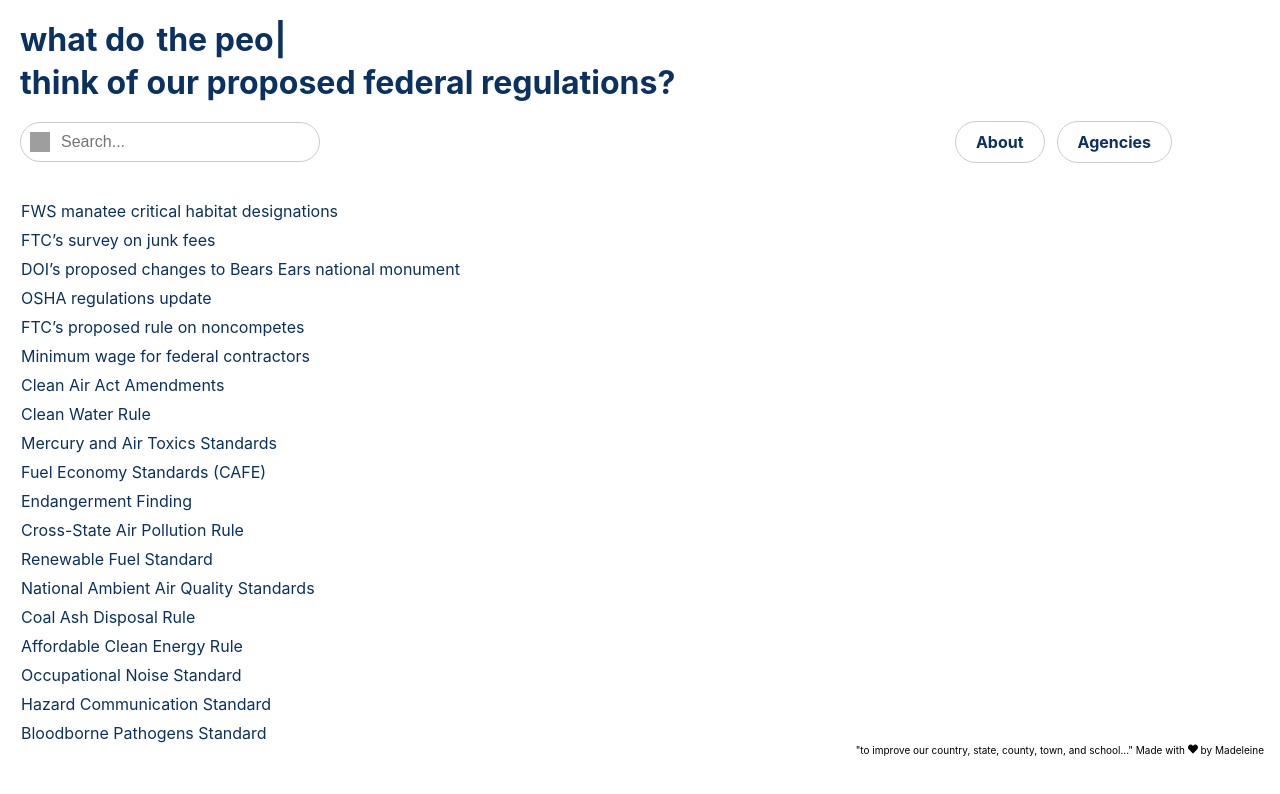
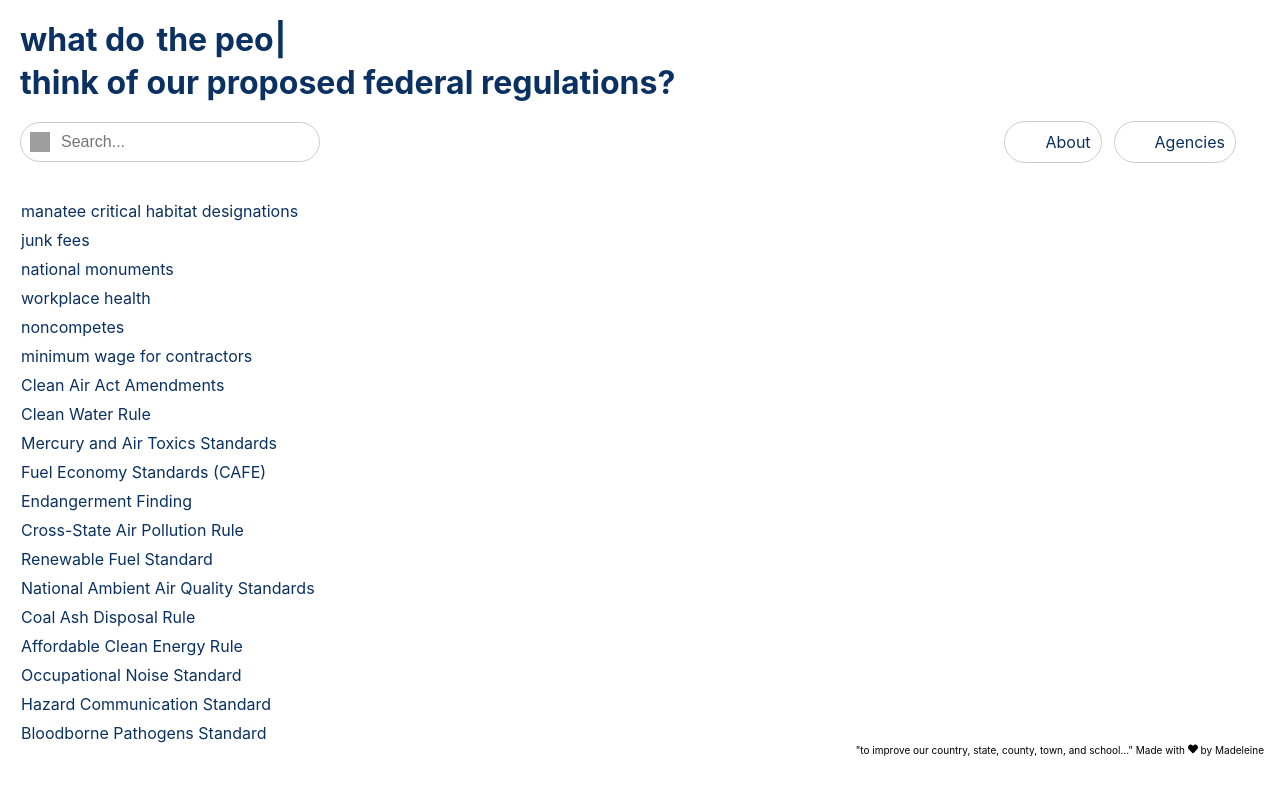
Before and after one commit to iamalivetoday/fed_reg_viz, a React (Create React App) app in the folder regulations-frontend/: page / in a window 1280 px wide. Shown: the top 794 px of the page. Built offline with nearby package versions, Linux system fonts and the light colour scheme; grey boxes are pictures that could not be loaded.

Commit message:
residual push

```diff
--- a/regulations-frontend/src/components/SearchBar.js
+++ b/regulations-frontend/src/components/SearchBar.js
@@ -12,6 +12,7 @@
 const SearchInput = styled.input`
   padding: 10px 10px 10px 40px; /* Adjust padding to leave space for the icon */
   border: 1px solid #ccc;
+  color: #a9a9a9;
   border-radius: 25px; /* Match the buttons */
   width: 100%;
   transition: all 0.3s ease; /* Smooth hover transition */
@@ -19,7 +20,7 @@
 
   &:hover {
     border-color: #0A3161; /* Slightly change border color */
-  }
+  }hat
 
   &:focus {
     outline: none;
@@ -47,7 +48,7 @@
 
   return (
     <SearchContainer>
-      <SearchIcon src="/../assets/search.png" alt="Search" />
+      <SearchIcon src="../assets/search.png" alt="Search" />
       <SearchInput
         type="text"
         placeholder="Search..."
--- a/regulations-frontend/src/pages/HomePage.js
+++ b/regulations-frontend/src/pages/HomePage.js
@@ -11,7 +11,7 @@
   align-items: flex-start;
   justify-content: start;
   height: 88vh;
-  width: 90%;
+  width: 100%;
   overflow: hidden;
   position: relative;
   padding: 20px;
@@ -25,6 +25,7 @@
   display: flex;
   align-items: center;
   margin-bottom: 4px;
+  margin-right: 12px;
 `;
 
 const TypewriterWrapper = styled.span`
@@ -39,7 +40,7 @@
   display: flex;
   justify-content: space-between; /* Push items to the edges */
   align-items: center;
-  width: 100%; /* Take full width of the container */
+  width: 95%; /* Take full width of the container */
   margin-top: 15px;
   margin-bottom: 30px;
   gap: 12px;
@@ -49,6 +50,7 @@
 const LeftContainer = styled.div`
   display: flex;
   align-items: center;
+  text-align: center;
 `;
 
 const RightContainer = styled.div`
@@ -60,22 +62,23 @@
 const NavItem = styled(NavLink)`
   text-decoration: none;
   color: #0A3161;
-  font-weight: bold;
-  padding: 10px 20px; /* Ensure consistent padding */
-  border-radius: 25px; /* Match the search input */
+  padding: 10px 10px 10px 40px; /* Adjust padding to leave space for the icon */
   border: 1px solid #ccc;
+  border-radius: 25px; /* Match the buttons */
+  width: 100%;
+  align-items: center;
   transition: all 0.3s ease; /* Smooth hover transition */
-  font-size: 16px; /* Match font-size with search input */
+  font-size: 16px; /* Improve text readability */
 
-  &.active {
-    color: white;
-    background-color: #0A3161; /* Highlight active link */
+  &:hover {
+    border-color: #0A3161; /* Slightly change border color */
+  }hat
+
+  &:focus {
+    outline: none;
+    border-color: #0A3161; /* Slightly change border color */
   }
 
-  &:hover {
-    background-color: #d3e2f1;
-    border-color: #0A3161; /* Match hover border color */
-  }
 `;
 
 const TableContainer = styled.table`
@@ -120,12 +123,12 @@
   };
 
   const regulations = [
-    { image: ManateeImage, title: "FWS manatee critical habitat designations", link: "https://www.regulations.gov/docket/FWS-R4-ES-2024-0073" },
-    { image: ManateeImage, title: "FTC’s survey on junk fees", link: "https://www.regulations.gov/document/FTC-2023-0064-0001" },
-    { image: ManateeImage, title: "DOI’s proposed changes to Bears Ears national monument", link: "https://www.regulations.gov/document/DOI-2017-0002-0001" },
-    { image: ManateeImage, title: "OSHA regulations update", link: "https://www.regulations.gov/document/OSHA-2021-0009-4761" },
-    { image: ManateeImage, title: "FTC’s proposed rule on noncompetes", link: "https://www.regulations.gov/docket/FTC-2023-0007" },
-    { image: ManateeImage, title: "Minimum wage for federal contractors", link: "https://www.regulations.gov/document/DOL_FRDOC_0001-0343" },
+    { image: ManateeImage, title: "manatee critical habitat designations", link: "https://www.regulations.gov/docket/FWS-R4-ES-2024-0073" },
+    { image: ManateeImage, title: "junk fees", link: "https://www.regulations.gov/document/FTC-2023-0064-0001" },
+    { image: ManateeImage, title: "national monuments", link: "https://www.regulations.gov/document/DOI-2017-0002-0001" },
+    { image: ManateeImage, title: "workplace health", link: "https://www.regulations.gov/document/OSHA-2021-0009-4761" },
+    { image: ManateeImage, title: "noncompetes", link: "https://www.regulations.gov/docket/FTC-2023-0007" },
+    { image: ManateeImage, title: "minimum wage for contractors", link: "https://www.regulations.gov/document/DOL_FRDOC_0001-0343" },
     { image: ManateeImage, title: "Clean Air Act Amendments", link: "https://www.google.com" },
     { image: ManateeImage, title: "Clean Water Rule", link: "https://www.google.com" },
     { image: ManateeImage, title: "Mercury and Air Toxics Standards", link: "https://www.google.com" },
```
